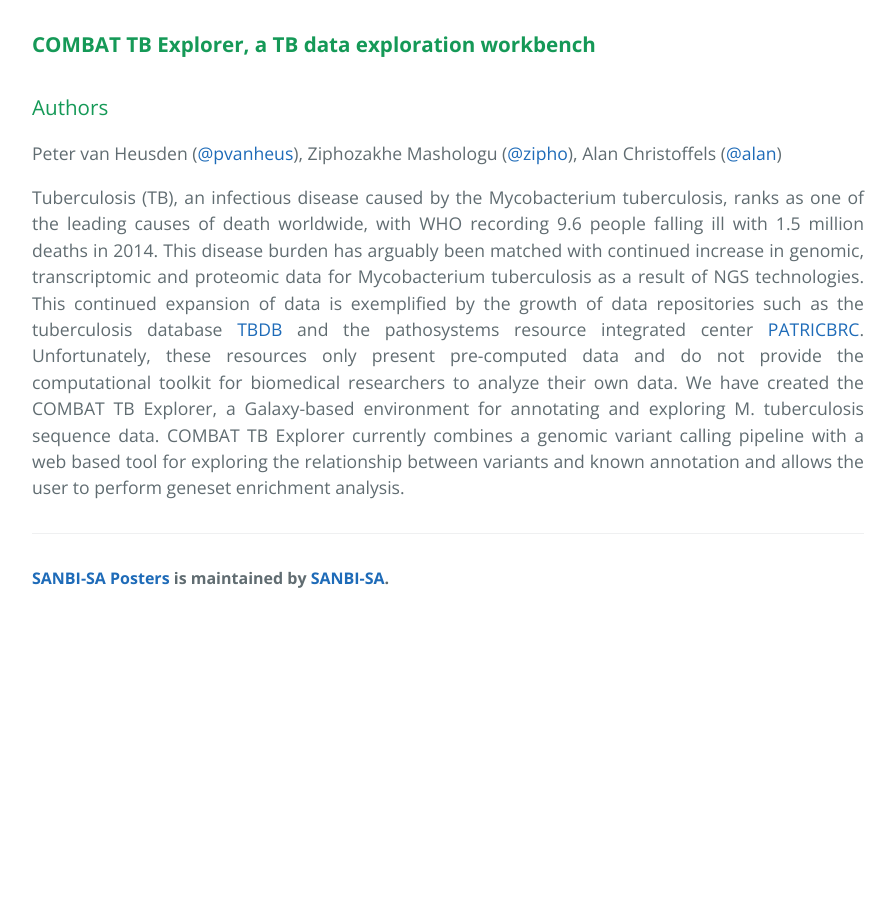
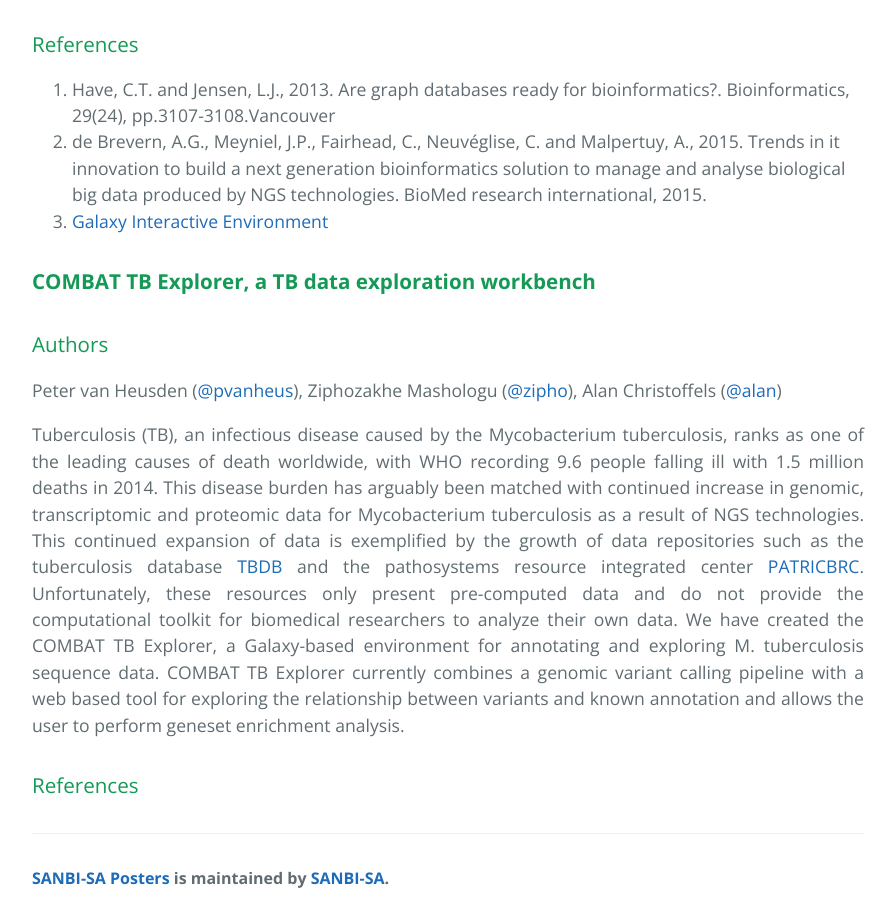
Before and after one commit to SANBI-SA-archive/GCC2016, a plain HTML site: page index.html in a window 1280 px wide. Shown: the part 944-1866 px from the top of the page, without its empty margins (192-1087 px from the left). Before the commit the page ends 1566 px from the top, so only its background shows below. Drawn offline with nearby package versions, Linux system fonts and the light colour scheme.

Commit message:
Added Refs.

```diff
--- a/index.html
+++ b/index.html
@@ -32,6 +32,14 @@
 
 <p align="justify">Storing the entities that describe a genome and its annotation involves modeling and storing thousands of entities that are interrelated in complex ways. Graph databases, a recently emerging form of non-relational (NoSQL) database, are seen as a natural fit to the huge network of relationships between these entities. The recently initiated <a href="http://christoffels.sanbi.ac.za/joomla/index.php/projects/combat-tb">COMBAT-TB</a> project aims to provide a platform for researchers to analyze and visualize their own M.tuberculosis genome sequencing data, primarily through a web interface (the COMBAT TB Explorer). This integrated platform relies on Neo4J, a highly scalable graph database, for storing and querying annotation of Mycobacterium tuberculosis. To expose the full power of the Neo4J database and its Cypher declarative query language, we implemented a Galaxy Interactive Environment (GIE) to explore a Neo4J database from within Galaxy and demonstrate its utility for data mining the COMBAT TB annotation database.</p>
 
+<h3><a id="authors-and-contributors" class="anchor" href="#authors-and-contributors" aria-hidden="true"><span aria-hidden="true" class="octicon octicon-link"></span></a>References</h3>
+
+<ol align="left" type="1">
+  <li>Have, C.T. and Jensen, L.J., 2013. Are graph databases ready for bioinformatics?. Bioinformatics, 29(24), pp.3107-3108.Vancouver</li>
+  <li>de Brevern, A.G., Meyniel, J.P., Fairhead, C., Neuvéglise, C. and Malpertuy, A., 2015. Trends in it innovation to build a next generation bioinformatics solution to manage and analyse biological big data produced by NGS technologies. BioMed research international, 2015.</li>
+  <li><a href="https://docs.galaxyproject.org/en/master/admin/interactive_environments.html">Galaxy Interactive Environment</a></li>
+</ol>
+
 <h3><a id="creating-pages-manually" class="anchor" href="#creating-pages-manually" aria-hidden="true"><span aria-hidden="true" class="octicon octicon-link"></span></a><b>COMBAT TB Explorer, a TB data exploration workbench</b></h3>
 
 <h3><a id="authors-and-contributors" class="anchor" href="#authors-and-contributors" aria-hidden="true"><span aria-hidden="true" class="octicon octicon-link"></span></a>Authors</h3>
@@ -40,6 +48,7 @@
 
 <p align="justify">Tuberculosis (TB), an infectious disease caused by the Mycobacterium tuberculosis, ranks as one of the leading causes of death worldwide, with WHO recording 9.6 people falling ill with 1.5 million deaths in 2014. This disease burden has arguably been matched with continued increase in genomic, transcriptomic and proteomic data for Mycobacterium tuberculosis as a result of NGS technologies. This continued expansion of data is exemplified by the growth of data repositories such as the tuberculosis database <a href="http://www.tbdb.org/">TBDB</a> and the pathosystems resource integrated center <a href="http://patricbrc.org/">PATRICBRC</a>. Unfortunately, these resources only present pre-computed data and do not provide the computational toolkit for biomedical researchers to analyze their own data. We have created the COMBAT TB Explorer, a Galaxy-based environment for annotating and exploring M. tuberculosis sequence data. COMBAT TB Explorer currently combines a genomic variant calling pipeline with a web based tool for exploring the relationship between variants and known annotation and allows the user to perform geneset enrichment analysis.</p>
 
+<h3><a id="authors-and-contributors" class="anchor" href="#authors-and-contributors" aria-hidden="true"><span aria-hidden="true" class="octicon octicon-link"></span></a>References</h3>
 
       <footer class="site-footer">
         <span class="site-footer-owner"><a href="https://github.com/SANBI-SA/GCC2016">SANBI-SA Posters</a> is maintained by <a href="https://github.com/SANBI-SA">SANBI-SA</a>.</span>
```
